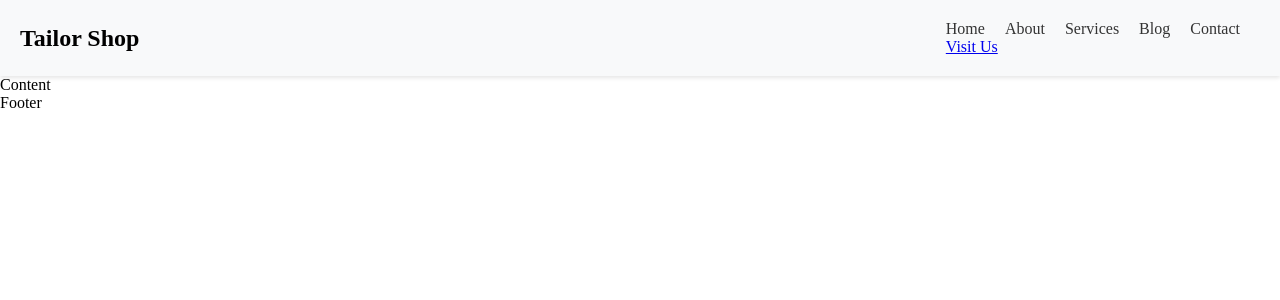
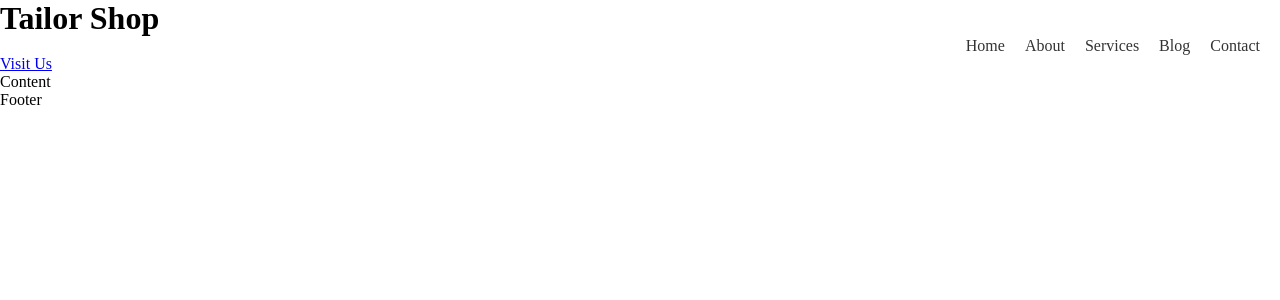
Before and after one commit to Gokulgmiracle/Shop_Website, a React (Vite) app in the folder new_app/: page / in a window 1280 px wide. Shown: the top 300 px of the page. Built offline with nearby package versions, Linux system fonts and the light colour scheme.

Commit message:
Update Sytle.css

```diff
--- a/new_app/src/Sytle.css
+++ b/new_app/src/Sytle.css
@@ -22,118 +22,7 @@ html {
   align-items: center;
 }
 
-.header-title {
-  margin: 0;
-  font-size: 24px;
-} */
-/*
-.header-nav ul {
-  list-style-type: none;
-  padding: 0;
-  margin: 0;
-}
 
-.header-nav li {
-  display: inline;
-  margin-right: 20px;
-}
-
-.header-nav a {
-  color: #fff;
-  text-decoration: none;
-}
-
-.header-nav a:hover {
-  text-decoration: underline;
-}
-
-.header-nav {
-  display: flex;
-  justify-content: flex-end;
-}
-.header-nav li {
-  display: inline;
-
-  margin-right: 10px;
-}
-
-.header-nav a {
-  color: #fff;
-  text-decoration: none;
-}
-
-.header-nav a:hover {
-  text-decoration: underline;
-} */
-
-/* Navbar.css */
-
-/* Navbar.css */
-
-/* Navbar styles */
-/* .navbar ul {
-  display: flex;
-  justify-content: flex-end;
-  list-style-type: none;
-  margin: 0;
-  padding: 0;
-}
-
-.navbar li {
-  position: relative;
-}
-
-.navbar li a {
-  display: block;
-  padding: 10px 20px;
-  color: #333;
-  text-decoration: none;
-}
-
-.navbar li a:hover {
-  background-color: #f2f2f2;
-}
-
-.navbar .submenu {
-  display: none;
-  position: absolute;
-  background-color: #f2f2f2;
-  min-width: 160px;
-  box-shadow: 0px 8px 16px 0px rgba(0, 0, 0, 0.2);
-  z-index: 1;
-}
-
-.navbar .submenu li a {
-  padding: 10px 20px;
-  display: block;
-  color: #333;
-  text-decoration: none;
-}
-
-.navbar .submenu li a:hover {
-  background-color: #ddd;
-}
-
-.navbar li:hover .submenu {
-  display: block;
-}
-
-/* Responsive styles */
-/* @media screen and (max-width: 1024px) {
-  .navbar .header-right-btn {
-      display: none;
-  }
-} */
-/* Header component */
-.header {
-  display: flex;
-  justify-content: space-between;
-  align-items: center;
-  padding: 20px;
-  width: 100%;
-  background-color: #f8f9fa;
-  box-shadow: 0 2px 4px rgba(0, 0, 0, 0.1);
-}
 
 .header-title {
   margin: 0;
```
